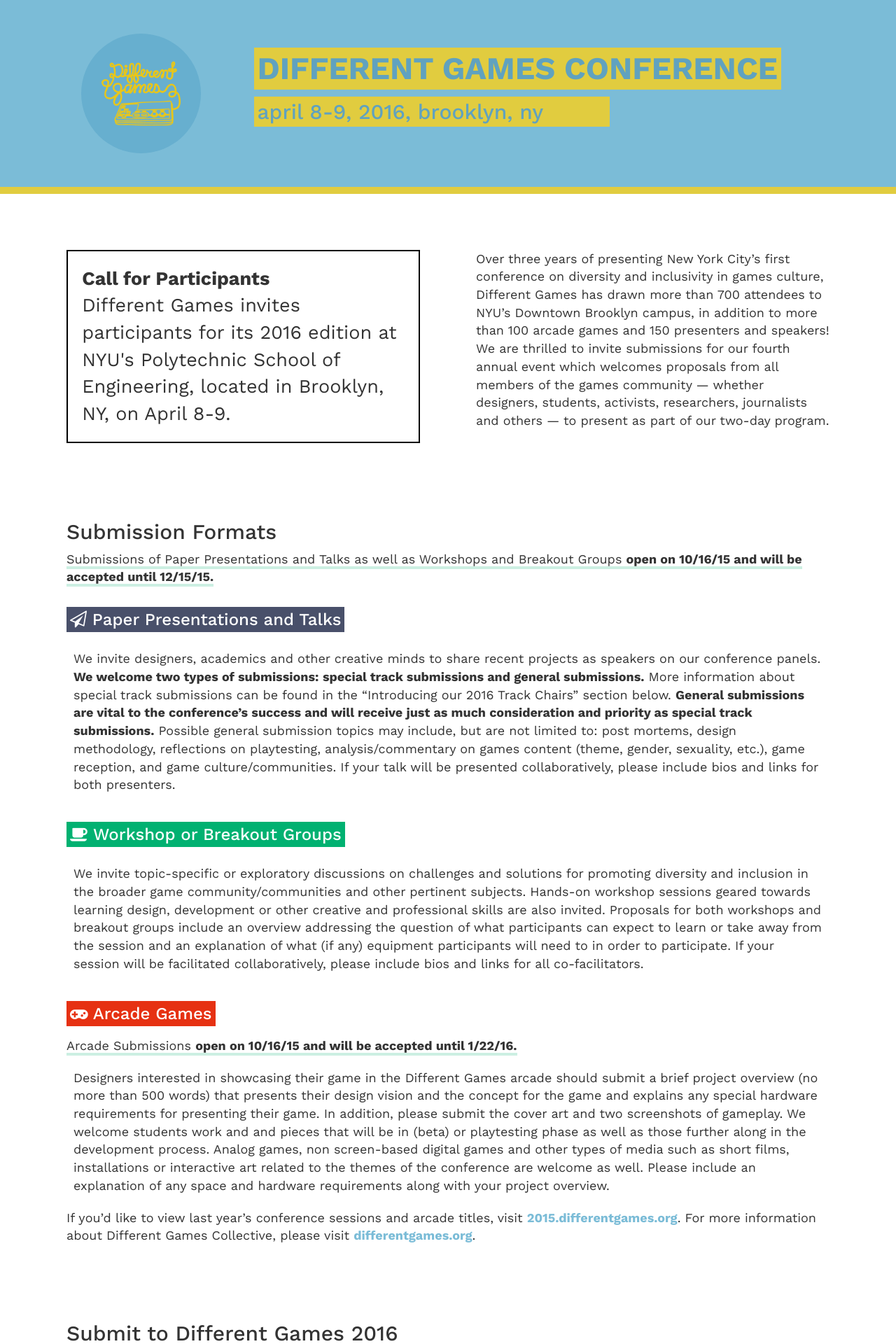
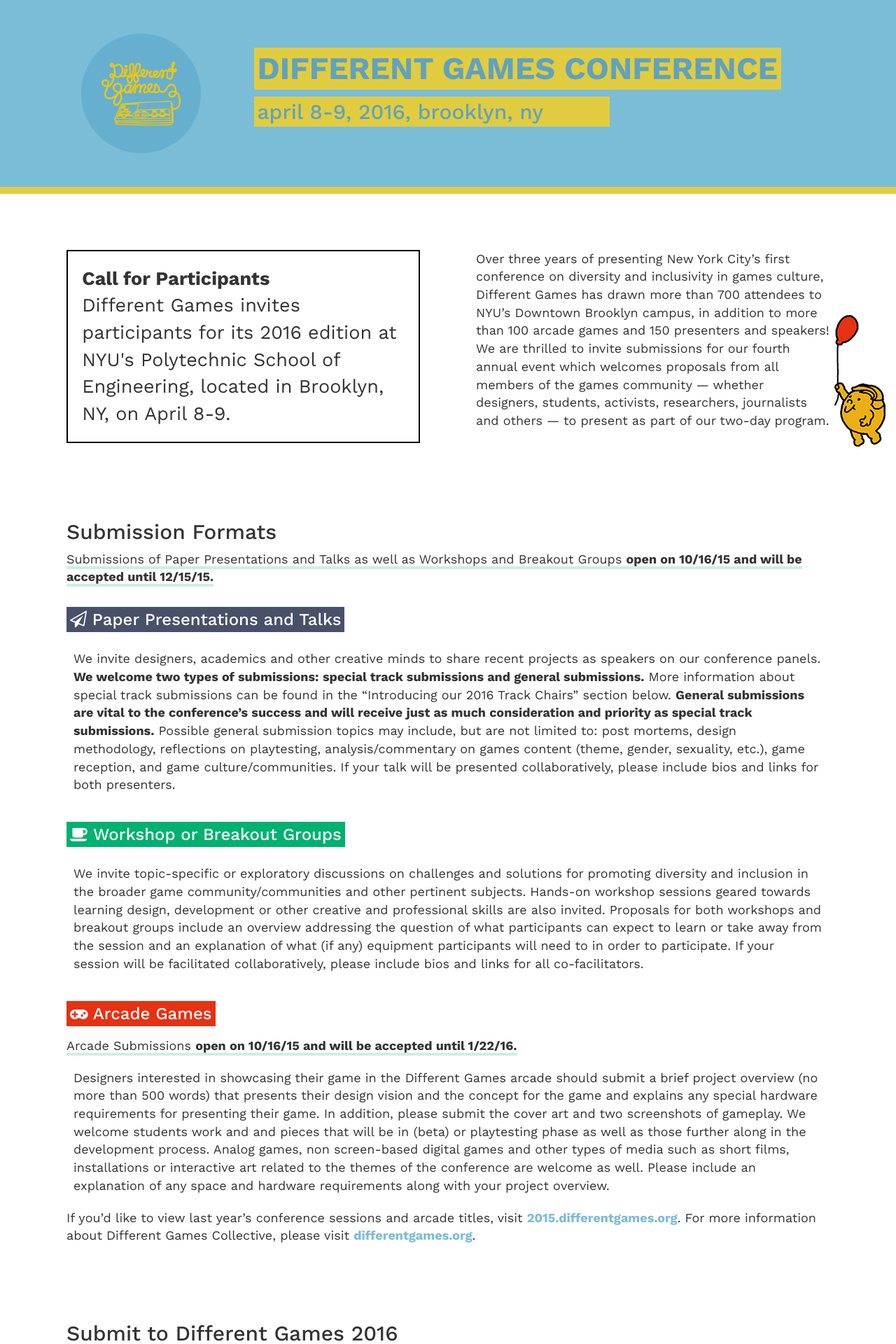
Before and after one commit to differentgames/conference-2016-site, a Jekyll site: the page built from index.html, in a window 1280 px wide. Shown: the top 1920 px of the page at 70% size. Built offline with Jekyll 4.4.1, drawn with Linux system fonts in a browser that asks for light colours; nearby versions of some CDN libraries.

Commit message:
pointless balloon mx

```diff
--- a/_sass/_pinwheel.scss
+++ b/_sass/_pinwheel.scss
@@ -1,6 +1,18 @@
 body {
     font-family: $base-font-family;
     font-size: $base-font-size;
+}
+
+.balloon-mx {
+  position: fixed;
+  right: 15px;
+  top: 50%;
+  z-index: 100;
+
+  @media (max-width: 800px) {
+    position: static;
+    margin: 0 auto;
+  }
 }
 
 .cool {
--- a/index.html
+++ b/index.html
@@ -13,6 +13,8 @@
 <!--     </p> -->
 <!--   </div> -->
 <!-- </div> -->
+
+<img class="balloon-mx img-responsive" src="/images/balloon.png" alt="decorative flying balloon fellow">
 
 <div class="row">
   <div class="col-xs-12 col-md-6 pw-section pw-masthead conf">
```
Also changed, not shown: images/balloon.png (added).
